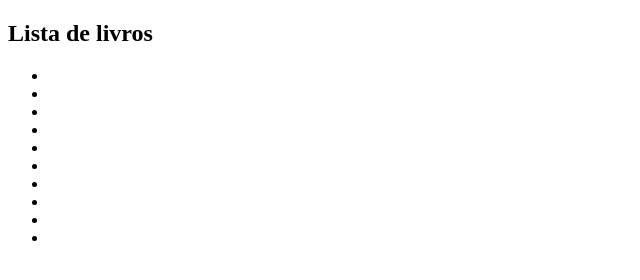
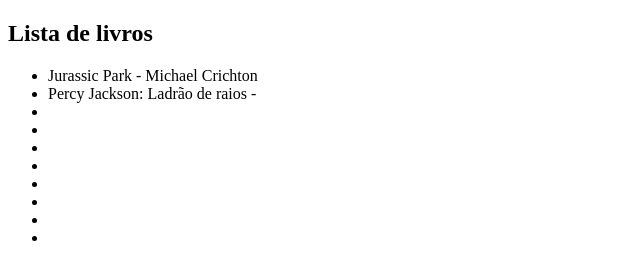
Before and after one commit to mainblissey24/atividade-branchs, a plain HTML site: page livros.html in a window 1280 px wide. Shown: the whole page, without its empty margins (0-640 px from the left). Drawn offline with Linux system fonts and the light colour scheme.

Commit message:
alteracao-livros

```diff
--- a/livros.html
+++ b/livros.html
@@ -9,8 +9,8 @@
 <body>
     <h2>Lista de livros</h2>
     <ul>
-        <li></li>
-        <li></li>
+        <li>Jurassic Park - Michael Crichton</li>
+        <li>Percy Jackson: Ladrão de raios -</li>
         <li></li>
         <li></li>
         <li></li>
```
